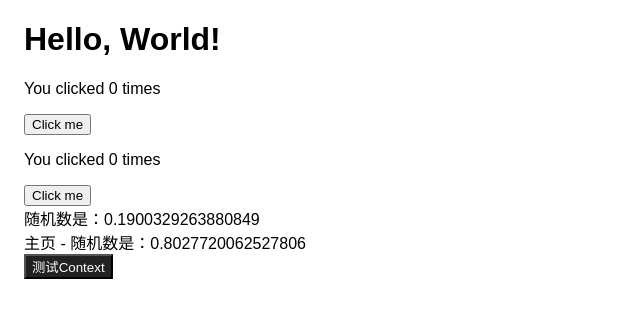
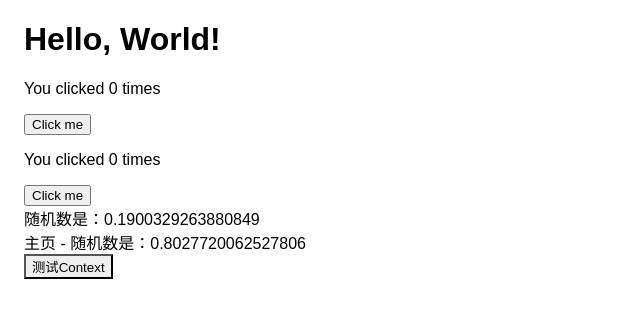
Before and after one commit to jianjustin/react-app, a React app: page / in a window 1280 px wide. Shown: the top 318 px of the page, without its empty margins (0-640 px from the left). Built offline with nearby package versions, Linux system fonts and the light colour scheme.

Commit message:
修改全局样式动作

```diff
--- a/src/App.js
+++ b/src/App.js
@@ -1,19 +1,27 @@
 import React, { useState, Component} from "react";
 import "./App.css";
+import {ThemeContext,themes} from './theme-context';
 import ClickTime from "./ClickTime/ClickTime";
 import useRandomTimer from './Random/RandomStatus';
 import ThemeButton from './ThemeButton/ThemeButton';
 
 function App(){
     const value = useRandomTimer();
+    const [theme, setTheme] = useState(themes.light);
 
+    function changeThemeColor(){
+        setTheme(theme == themes.light?themes.dark:themes.light);
+    }
 
     return (
     <div className="App">
         <h1> Hello, World! </h1>
         <ClickTime></ClickTime>
         <div>主页 - 随机数是：{value}</div>
-        <ThemeButton></ThemeButton>
+        <ThemeContext.Provider value={theme}>
+            <ThemeButton changeTheme={changeThemeColor}></ThemeButton>
+        </ThemeContext.Provider>
+
     </div>
     );
 }
--- a/src/ThemeButton/ThemeButton.js
+++ b/src/ThemeButton/ThemeButton.js
@@ -1,11 +1,11 @@
 import React, {useContext} from 'react';
 import {ThemeContext,themes} from '../theme-context';
 
-function ThemeButton(){
+function ThemeButton(props){
     const theme = useContext(ThemeContext);
 
     return (
-        <button style={{ background: theme.background, color: theme.foreground }}>测试Context</button>
+        <button style={{ background: theme.background, color: theme.foreground }} onClick={props.changeTheme}>测试Context</button>
     );
 }
 
```
